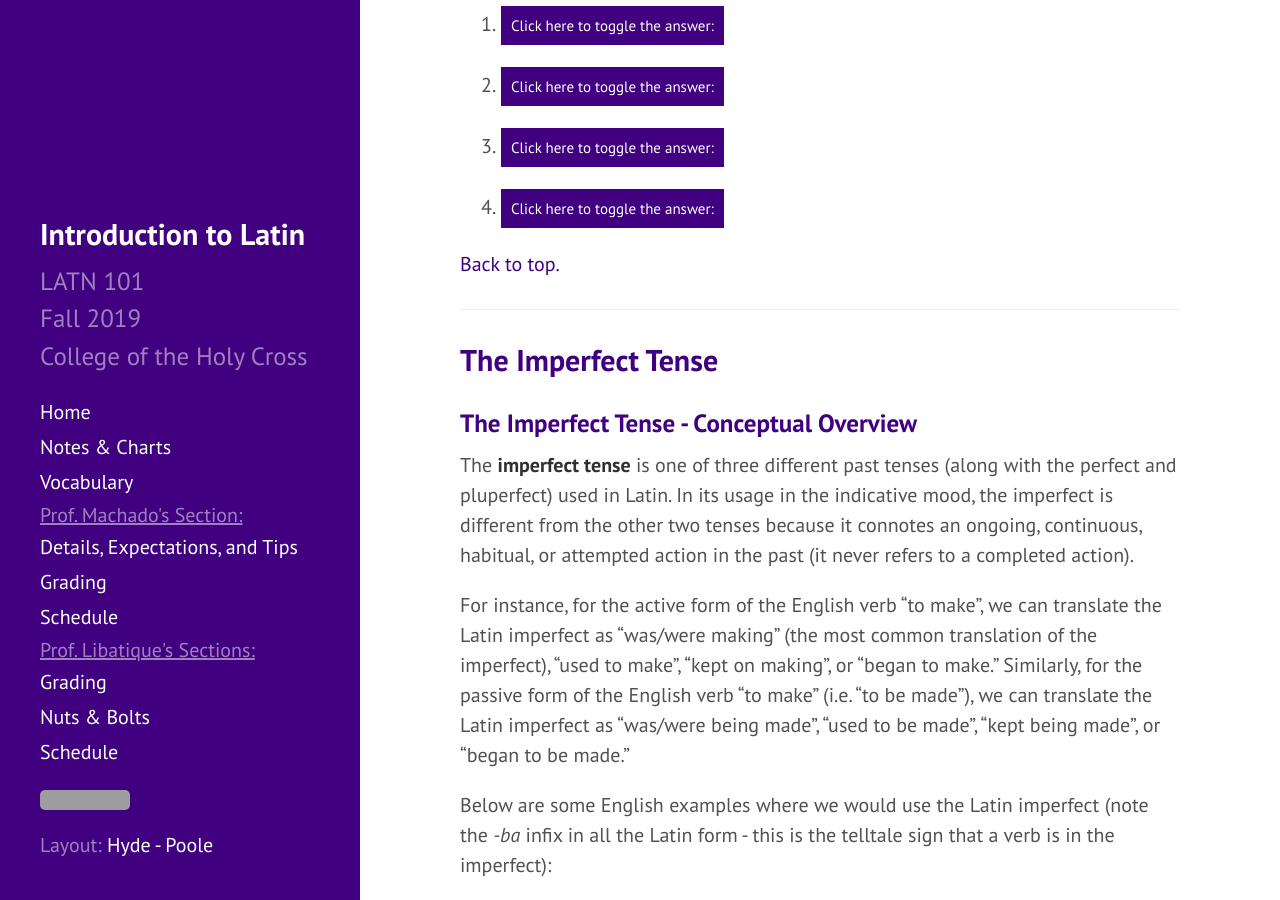
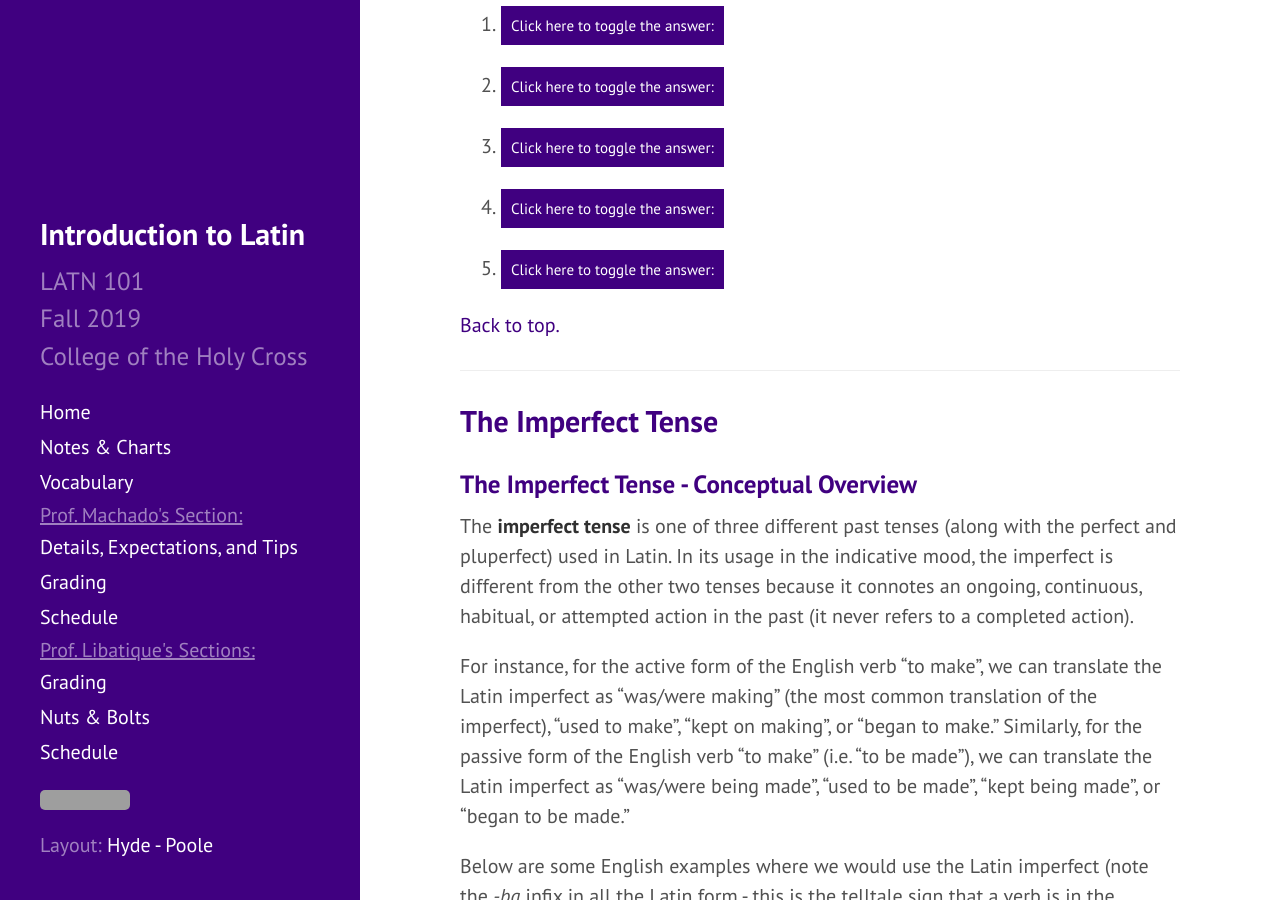
Before and after one commit to DLibatique/LATN102-S20, a Jekyll site: the page built from notes/2-tenses.md, in a window 1280 px wide and 900 px high, scrolled down 5573 px. Built offline with Jekyll 4.4.1, drawn with Linux system fonts in a browser that asks for light colours; grey boxes are pictures that could not be loaded.

Commit message:
added 5th to present

```diff
--- a/notes/2-tenses.md
+++ b/notes/2-tenses.md
@@ -156,6 +156,8 @@ From the dictionary entry, conjugate the verb in the 3rd person plural present i
 3. <button onclick="toggleDisplay('prac3')">Click here to toggle the answer:</button> <span style="display: none;" id="prac3"></span>
 
 4. <button onclick="toggleDisplay('prac4')">Click here to toggle the answer:</button> <span style="display: none;" id="prac4"></span>
+
+5. <button onclick="toggleDisplay('prac5')">Click here to toggle the answer:</button> <span style="display: none;" id="prac5"></span>
 
 
 [Back to top.](#top)
```
